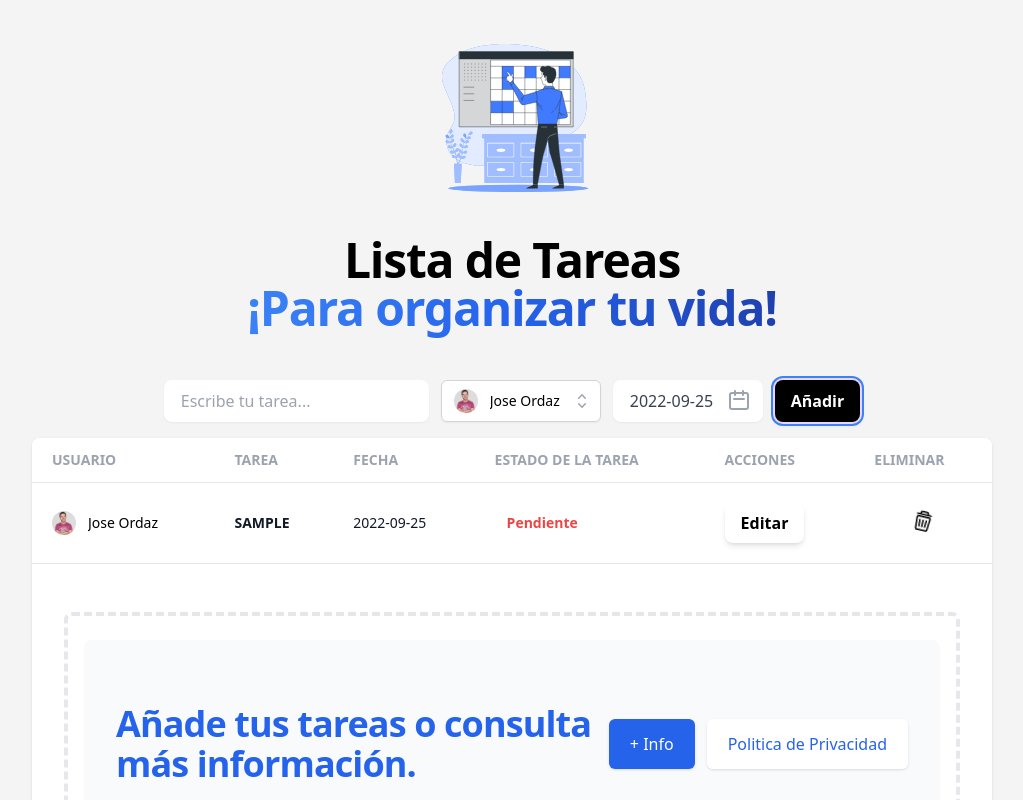
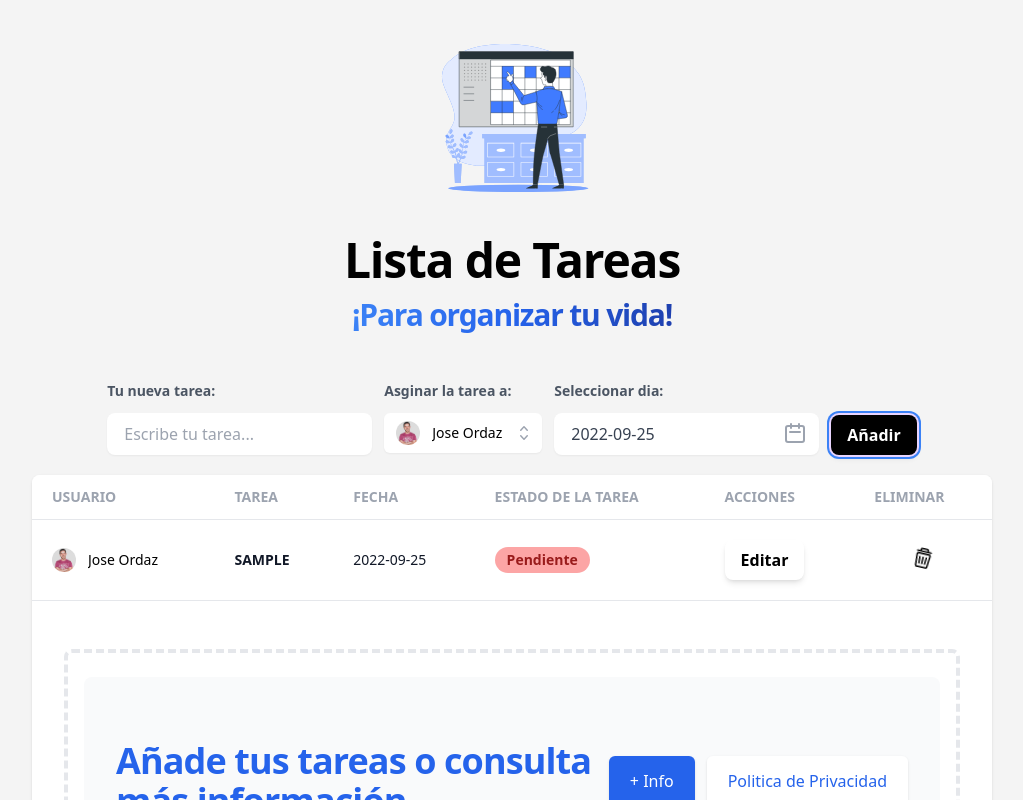
Before and after one commit to JoseOrdaz/lista-tareas, a React (Vite) app: page / in a window 1280 px wide. Both pictures are taken after typing "Sample" into the empty fields and a click on the button "Añadir". Shown: the top 800 px of the page, without its empty margins (128-1151 px from the left). Built offline with nearby package versions, Linux system fonts and the light colour scheme.

Commit message:
Añadir mas usuarios

```diff
--- a/src/App.jsx
+++ b/src/App.jsx
@@ -10,7 +10,7 @@ function App() {
         </div>
         <h1 className="text-4xl font-extrabold leading-10 tracking-tight text-black sm:text-5xl sm:leading-none md:text-6xl xl:text-5xl">
           <span className="block">Lista de Tareas</span>{" "}
-          <span className="bg-gradient-to-r from-blue-500 via-blue-600 to-blue-800 bg-clip-text text-5xl text-transparent lg:text-5xl">
+          <span className="bg-gradient-to-r from-blue-500 via-blue-600 to-blue-800 bg-clip-text  text-transparent lg:text-3xl sm:text-2xl md:text-3xl">
             ¡Para organizar tu vida!
           </span>
         </h1>
--- a/src/components/AccionesDeTareas.jsx
+++ b/src/components/AccionesDeTareas.jsx
@@ -10,8 +10,7 @@ export const AccionesTareas = ({ item, onDelete, onUpdate }) => {
     {
       id: 1,
       name: (
-        <span className="relative inline-block px-3 py-1 font-semibold leading-tight text-red-500">
-          <span className="absolute inset-0 rounded-full opacity-50"></span>
+        <span className="relative inline-block px-3 py-1 font-semibold bg-red-300 rounded-full leading-tight  text-red-800">
           <span className="relative">Pendiente</span>
         </span>
       ),
@@ -19,8 +18,7 @@ export const AccionesTareas = ({ item, onDelete, onUpdate }) => {
     {
       id: 2,
       name: (
-        <span className="relative inline-block px-3 py-1 font-semibold leading-tight text-green-500">
-          <span className="absolute inset-0 rounded-full opacity-50"></span>
+        <span className="relative inline-block px-3 py-1 font-semibold leading-tight bg-green-300 rounded-full text-green-800">
           <span className="relative">Realizado</span>
         </span>
       ),
@@ -28,7 +26,7 @@ export const AccionesTareas = ({ item, onDelete, onUpdate }) => {
     {
       id: 3,
       name: (
-        <span className="relative inline-block px-3 py-1 font-semibold leading-tight text-orange-500">
+        <span className="relative inline-block px-3 py-1 font-semibold leading-tight bg-orange-300 rounded-full text-orange-800">
           <span className="absolute inset-0 rounded-full opacity-50"></span>
           <span className="relative">En proceso</span>
         </span>
@@ -161,7 +159,7 @@ export const AccionesTareas = ({ item, onDelete, onUpdate }) => {
             </span>
           </td>
           <td className="border-b border-gray-200 bg-white px-5 py-5 text-sm">
-            <input
+            <textarea
               type="text"
               id='"form-subscribe-Filter'
               className=" w-full flex-1 appearance-none rounded-lg border border-transparent border-gray-300 bg-white py-2 px-4 text-base text-gray-700 placeholder-gray-400 shadow-sm focus:border-transparent focus:outline-none focus:ring-2 focus:ring-blue-600"
@@ -193,7 +191,12 @@ export const AccionesTareas = ({ item, onDelete, onUpdate }) => {
           </td>
           <td className="border-b border-gray-200 bg-white px-5 py-5 text-center text-sm">
             <a href="#" className="text-red-600 hover:text-indigo-900">
-              <button onClick={() => onDelete(item.id)}>
+            <button onClick={() => setPulsado(!pulsado)}>
+                {pulsado ? <ModalComponent
+                      key={item.id}
+                      item={item}
+                      onDelete={onDelete}
+                /> : null}
                 <img
                   src={logoPapelera}
                   className="animate-wave  w-5"
--- a/src/components/DataPicker.tsx
+++ b/src/components/DataPicker.tsx
@@ -124,7 +124,7 @@ const decrement = () => {
       <div className="antialiased sans-serif">
         <div>
 
-            <div className="w-[150px]">
+            <div>
 
               <div className="relative">
                 <input type="hidden" name="date" />
@@ -157,7 +157,7 @@ const decrement = () => {
                 {showDatepicker && (
                   <div
                     className="bg-white mt-12 rounded-lg shadow p-4 absolute top-0 left-0"
-                    style={{ width: "17rem" }}
+                    style={{ width: "17rem", zIndex:999 }}
                   >
                     <div className="flex justify-between items-center mb-2">
                       <div>
--- a/src/components/ListaDeTareas.jsx
+++ b/src/components/ListaDeTareas.jsx
@@ -17,6 +17,11 @@ const people = [
     name: "Elena Martínez",
     avatar: "./elena-martinez.jpg",
   },
+  {
+    id: 3,
+    name: "Elena y Jose",
+    avatar: "./pareja.png",
+  },
 ];
 
 export const ListaTareas = () => {
@@ -34,8 +39,9 @@ export const ListaTareas = () => {
         {({ open }) => (
           <>
             <div className="relative">
+            <label class="text-gray-600 block text-sm text-left font-bold mb-3">Asginar la tarea a: </label>
               <Listbox.Button
-                className="relative w-full cursor-pointer rounded-md border border-gray-300 bg-white py-2 pl-3 pr-10 text-left shadow-sm focus:border-blue-800 focus:outline-none focus:ring-1 focus:ring-blue-800 sm:text-sm"
+                className="relative w-full cursor-pointer rounded-md bg-white py-2 pl-3 shadow-sm pr-10 text-left focus:border-blue-800 focus:outline-none focus:ring-1 focus:ring-blue-800 sm:text-sm"
                 placeholder="asignar tarea"
               >
                 <span className="flex items-center">
@@ -159,13 +165,14 @@ export const ListaTareas = () => {
   return (
     <div className="container mx-auto max-w-5xl px-4 sm:px-8">
       <div className="py-8">
-        <div className="mb-1 flex w-full flex-row justify-center sm:mb-0">
+        <div className="mb-1 justify-center">
           <div className="text-end">
             <form
               onSubmit={handleSubmit}
-              className="flex w-3/4 flex-col justify-center space-y-3 md:w-full md:flex-row md:space-x-3 md:space-y-0"
+              className="flex flex-col justify-center space-y-3 md:w-full md:flex-row md:space-x-3 md:space-y-0"
             >
               <div className=" relative ">
+              <label class="text-gray-600 block text-sm text-left font-bold mb-3">Tu nueva tarea: </label>
                 <input
                   type="text"
                   id='"form-subscribe-Filter'
@@ -178,18 +185,23 @@ export const ListaTareas = () => {
               </div>
 
               <AssignedTo></AssignedTo>
+              <div className=" relative ">
+              <label class="text-gray-600 block text-sm text-left font-bold mb-3">Seleccionar dia: </label>
+
               <DataPicker
                 setSelectedDate={setSelectedDate}
                 selectedDate={selectedDate}
               ></DataPicker>
-
+              </div>
+              <div className="relative mt-4 flex flex-col justify-end">
               <button
                 onClick={handleSubmit}
-                className="flex-shrink-0 rounded-lg bg-black px-4 py-2 text-base font-semibold text-white shadow-md hover:bg-blue-700 focus:outline-none focus:ring-2 focus:ring-blue-500 focus:ring-offset-2 focus:ring-offset-purple-200"
+                className="rounded-lg bg-black px-4 py-2 text-base font-semibold text-white shadow-md hover:bg-blue-700 focus:outline-none focus:ring-2 focus:ring-blue-500 focus:ring-offset-2 focus:ring-offset-purple-200"
                 type="submit"
               >
                 Añadir
               </button>
+              </div>
             </form>
           </div>
         </div>
```
Also changed, not shown: public/pareja.png (added), public/personas.png (added).
